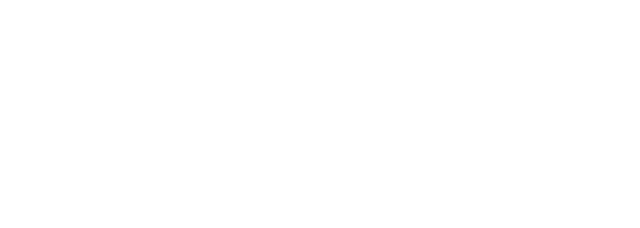
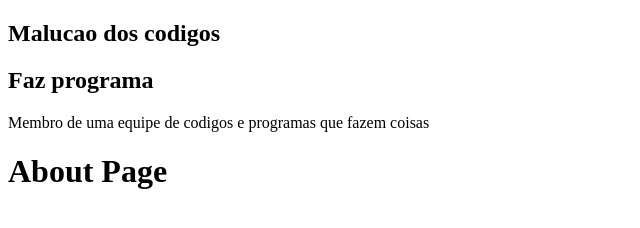
Before and after one commit to matheusuztp/site_com_gatsby, a Gatsby site: page /about in a window 1280 px wide. Before the commit this address had no page. Shown: the whole page, without its empty margins (0-640 px from the left). Built offline with nearby package versions, Linux system fonts and the light colour scheme; Gatsby itself is replaced by a stand-in of ours.

Commit message:
atualizando layout e adicionando componente profiler - inicio

```diff
--- a/src/components/layout.js
+++ b/src/components/layout.js
@@ -1,9 +1,15 @@
 import * as React from "react"
 import PropTypes from "prop-types"
+import Profile from "./Profile";
 
 const Layout = ({ children }) => {
   return (
+    <>
+    <aside>
+      <Profile />
+    </aside>
     <main>{children}</main>
+    </>
   )
 }
 
--- /dev/null
+++ b/src/pages/about.js
@@ -0,0 +1,13 @@
+import React from "react";
+
+import Layout from "../components/layout"
+import Seo from "../components/seo"
+
+const AboutPage = () => (
+    <Layout>
+      <Seo title="About"/>
+     <h1>About Page</h1>
+    </Layout>
+)
+
+export default AboutPage
--- a/src/pages/index.js
+++ b/src/pages/index.js
@@ -1,4 +1,5 @@
 import * as React from "react"
+import { Link } from "gatsby"
 
 import Layout from "../components/layout"
 import Seo from "../components/seo"
@@ -10,11 +11,6 @@
   </Layout>
 )
 
-/**
- * Head export to define metadata for the page
- *
- * See: https://www.gatsbyjs.com/docs/reference/built-in-components/gatsby-head/
- */
 export const Head = () => <Seo title="Home" />
 
 export default IndexPage
```
